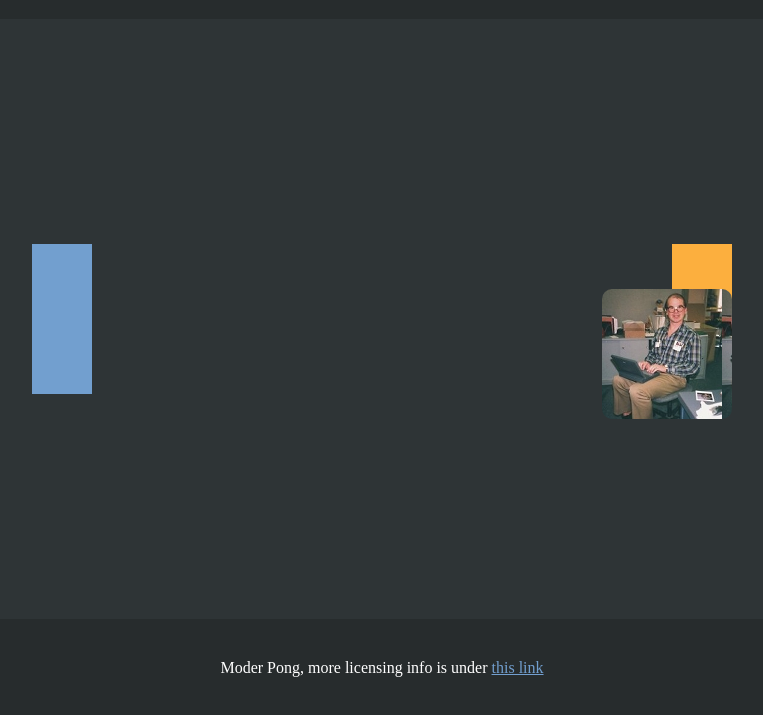
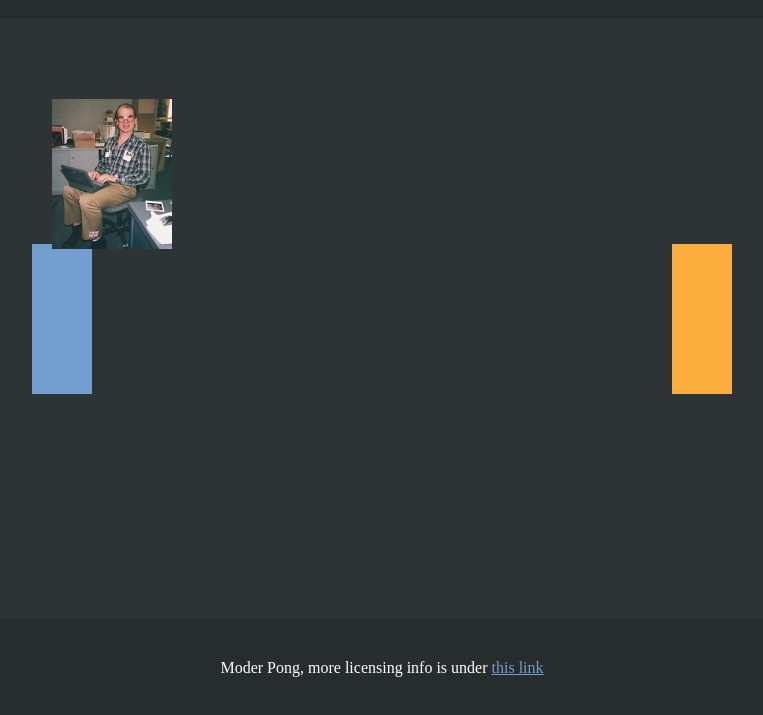
Before and after one commit to olegchir/lor-games-moderpong, a plain HTML site: page index.html in a window 1280 px wide. Shown: the part 61-776 px from the top of the page, without its empty margins (258-1021 px from the left). Drawn offline with Linux system fonts and the light colour scheme.

Commit message:
add ability to stretch JB and implement collision detection

```diff
--- a/index.html
+++ b/index.html
@@ -16,7 +16,7 @@
             <div id="playground">
                 <div id="paddleA" class="paddle"></div>
                 <div id="paddleB" class="paddle"></div>
-                <div id="moderhead"></div>
+                <div id="moderhead"><img src="styles/ru.org.linux.lorgames.moderpong.styles.index/JB.jpg" class="imgStretch" alt="" /></div>
             </div>
         </div>
     </div>
--- a/src/ru.org.linux.lorgames.moderpong.main/main.js
+++ b/src/ru.org.linux.lorgames.moderpong.main/main.js
@@ -1,31 +1,31 @@
 var moderpong = {};
 moderpong.pressedKeys = [];
 moderpong.moderhead = {
-    speed: 5,
-    x: 150,
-    y: 100,
-    directionX: 1,
-    directionY: 1
+    speed:5,
+    x:150,
+    y:100,
+    directionX:1,
+    directionY:1
 }
 
 var KEY = {
-    UP: 38,
-    DOWN: 40,
-    W: 87,
-    S: 83
+    UP:38,
+    DOWN:40,
+    W:87,
+    S:83
 }
 
-$(function(){
+$(function () {
     main();
 });
 
 function main() {
-    moderpong.timer = setInterval(gameloop,30);
+    moderpong.timer = setInterval(gameloop, 30);
 
-    $(document).keydown(function(e){
+    $(document).keydown(function (e) {
         moderpong.pressedKeys[e.which] = true;
     });
-    $(document).keyup(function(e){
+    $(document).keyup(function (e) {
         moderpong.pressedKeys[e.which] = false;
     });
 }
@@ -39,19 +39,19 @@ function gameloop() {
 function movePaddles() {
     if (moderpong.pressedKeys[KEY.UP]) {
         var top = parseInt($("#paddleB").css("top"));
-        $("#paddleB").css("top",top-5);
+        $("#paddleB").css("top", top - 5);
     }
     if (moderpong.pressedKeys[KEY.DOWN]) {
         var top = parseInt($("#paddleB").css("top"));
-        $("#paddleB").css("top",top+5);
+        $("#paddleB").css("top", top + 5);
     }
     if (moderpong.pressedKeys[KEY.W]) {
         var top = parseInt($("#paddleA").css("top"));
-        $("#paddleA").css("top",top-5);
+        $("#paddleA").css("top", top - 5);
     }
     if (moderpong.pressedKeys[KEY.S]) {
         var top = parseInt($("#paddleA").css("top"));
-        $("#paddleA").css("top",top+5);
+        $("#paddleA").css("top", top + 5);
     }
 }
 
@@ -63,30 +63,66 @@ function moveModerhead() {
 
     // check playground boundary
     // check bottom edge
-    if (moderhead.y + moderhead.speed*moderhead.directionY > playgroundHeight)
-    {
+    if (moderhead.y + moderhead.speed * moderhead.directionY > playgroundHeight) {
         moderhead.directionY = -1;
     }
     // check top edge
-    if (moderhead.y + moderhead.speed*moderhead.directionY < 0)
-    {
+    if (moderhead.y + moderhead.speed * moderhead.directionY < 0) {
         moderhead.directionY = 1;
     }
+
     // check right edge
-    if (moderhead.x + moderhead.speed*moderhead.directionX > playgroundWidth)
-    {
+    if (moderhead.x + moderhead.speed * moderhead.directionX > playgroundWidth) {
+        // player B lost.
+        // reset the moderhead;
+        moderhead.x = 250;
+        moderhead.y = 100;
+        $("#moderhead").css({
+            "left":moderhead.x,
+            "top":moderhead.y
+        });
         moderhead.directionX = -1;
     }
+
     // check left edge
-    if (moderhead.x + moderhead.speed*moderhead.directionX < 0)
-    {
+    if (moderhead.x + moderhead.speed * moderhead.directionX < 0) {
+        // player A lost.
+        // reset the moderhead;
+        moderhead.x = 150;
+        moderhead.y = 100;
+        $("#moderhead").css({
+            "left":moderhead.x,
+            "top":moderhead.y
+        });
         moderhead.directionX = 1;
     }
+
     moderhead.x += moderhead.speed * moderhead.directionX;
     moderhead.y += moderhead.speed * moderhead.directionY;
 
+    // check left paddle
+    var paddleAX = parseInt($("#paddleA").css("left")) + parseInt($("#paddleA").css("width"));
+    var paddleAYBottom = parseInt($("#paddleA").css("top")) + parseInt($("#paddleA").css("height"));
+    var paddleAYTop = parseInt($("#paddleA").css("top"));
+    if (moderhead.x + moderhead.speed * moderhead.directionX < paddleAX) {
+        if (moderhead.y + moderhead.speed * moderhead.directionY <= paddleAYBottom &&
+            moderhead.y + moderhead.speed * moderhead.directionY >= paddleAYTop) {
+            moderhead.directionX = 1;
+        }
+    }
+    // check right paddle
+    var paddleBX = parseInt($("#paddleB").css("left"));
+    var paddleBYBottom = parseInt($("#paddleB").css("top")) + parseInt($("#paddleB").css("height"));
+    var paddleBYTop = parseInt($("#paddleB").css("top"));
+    if (moderhead.x + moderhead.speed * moderhead.directionX >= paddleBX) {
+        if (moderhead.y + moderhead.speed * moderhead.directionY <= paddleBYBottom &&
+            moderhead.y + moderhead.speed * moderhead.directionY >= paddleBYTop) {
+            moderhead.directionX = -1;
+        }
+    }
+
     $("#moderhead").css({
-        "left" : moderhead.x,
-        "top" : moderhead.y
+        "left":moderhead.x,
+        "top":moderhead.y
     });
 }
--- a/styles/ru.org.linux.lorgames.moderpong.styles.index/index.css
+++ b/styles/ru.org.linux.lorgames.moderpong.styles.index/index.css
@@ -22,8 +22,8 @@ a {
     background: #fbb;
     background-image: url('JB.jpg');
     position: absolute;
-    width: 130px;
-    height: 130px;
+    width: 120px;
+    height: 150px;
     left: 335px;
     top: 220px;
     border-radius: 10px;
@@ -36,6 +36,11 @@ a {
     position: absolute;
     width: 60px;
     height: 150px;
+}
+
+.imgStretch {
+    width:100%;
+    height:100%;
 }
 
 #paddleB {
```
